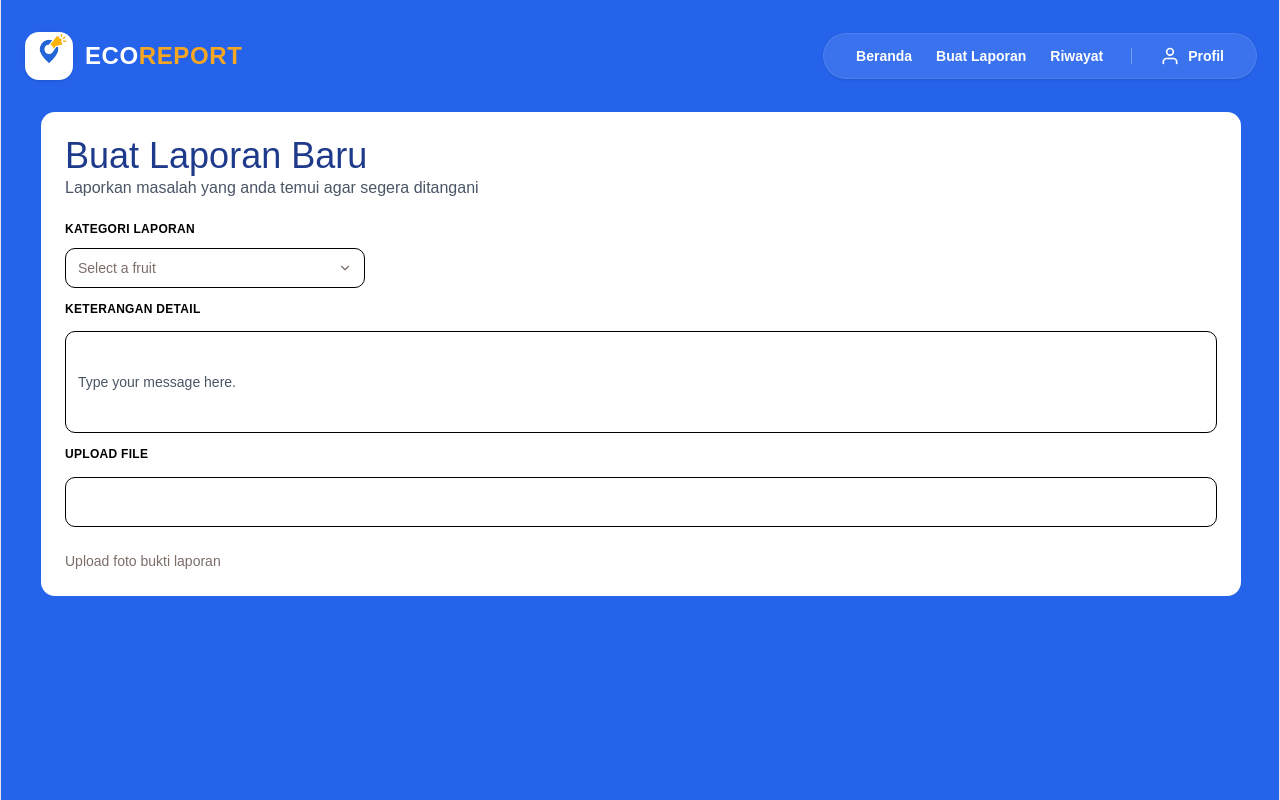
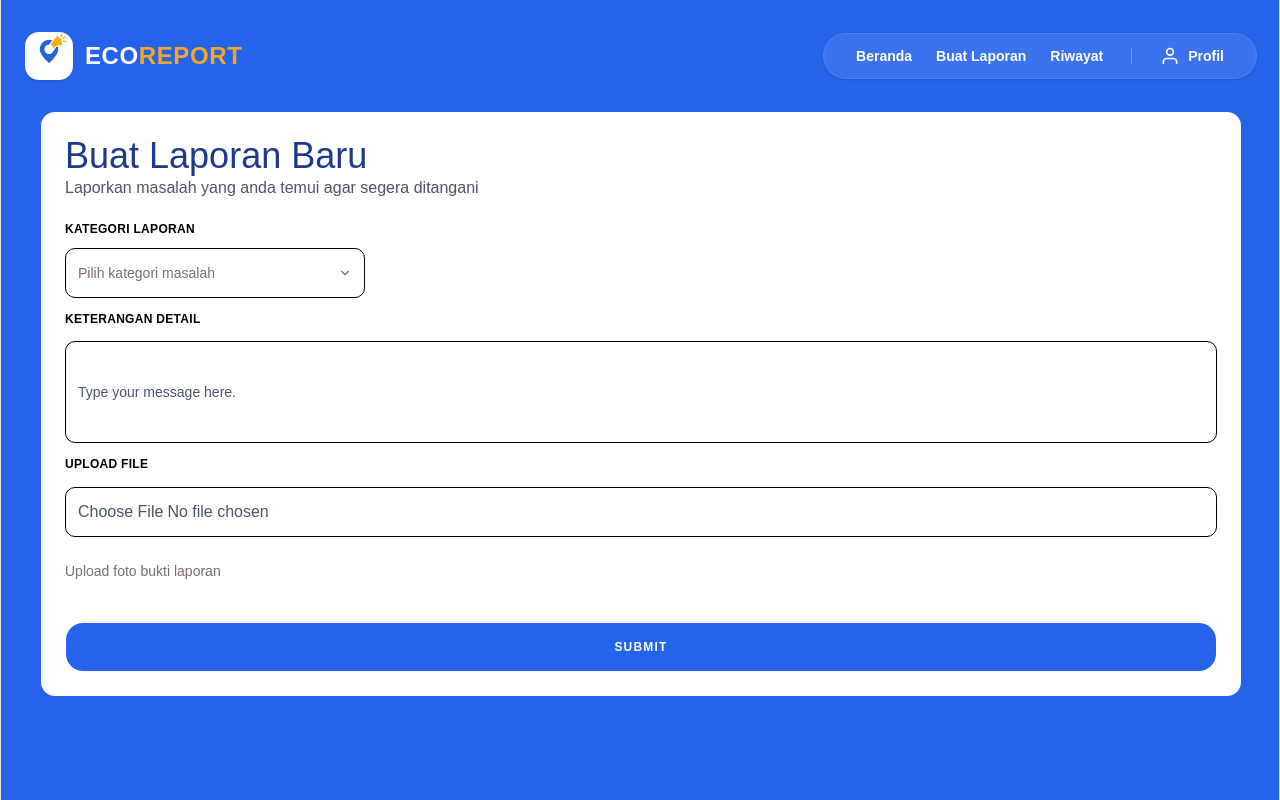
Before and after one commit to EiRuMF/EcoReport, a React (Vite) app: page /form in a window 1280 px wide. Built offline with nearby package versions, Linux system fonts and the light colour scheme.

Commit message:
update terbaru

```diff
--- /dev/null
+++ b/src/layout/AdminLayout.jsx
@@ -0,0 +1,12 @@
+import { Outlet } from "react-router-dom";
+import blankbg from "@/assets/blankbg.webp";
+
+function BlankLayout() {
+  return (
+    <main className="min-h-screen w-screen flex items-center justify-center bg-[#2563EB]">
+      <Outlet />
+    </main>
+  );
+}
+
+export default BlankLayout;
--- a/src/pages/Form/index.jsx
+++ b/src/pages/Form/index.jsx
@@ -33,12 +33,12 @@ const index = () => {
           <FieldLabel htmlFor="input-demo-api-key" className="mb-2">
             Kategori Laporan
           </FieldLabel>
-          <SelectTrigger className="w-[300px] mb-3 px-3 py-3 border border-black rounded-lg bg-white text-gray-600 placeholder:text-gray-600">
-            <SelectValue placeholder="Select a fruit" />
+          <SelectTrigger className="w-[300px] mb-3 px-3 py-6 border border-black rounded-lg bg-white text-gray-600 placeholder:text-gray-600">
+            <SelectValue placeholder="Pilih kategori masalah" />
           </SelectTrigger>
           <SelectContent>
             <SelectGroup>
-              <SelectLabel>Fruits</SelectLabel>
+              <SelectLabel>Masalah</SelectLabel>
               <SelectItem value="apple">Banjir</SelectItem>
               <SelectItem value="banana">Jalan Umum</SelectItem>
               <SelectItem value="blueberry">Taman</SelectItem>
@@ -58,14 +58,21 @@ const index = () => {
         </Field>
 
         <Field>
-          <FieldLabel htmlFor="input-demo-api-key">Upload File</FieldLabel>
+          <FieldLabel>Upload File</FieldLabel>
           <input
-            id="file"
+            type="file"
             accept="image/*"
-            className="w-[300px] mb-3 px-3 py-3 border border-black rounded-lg bg-white text-gray-600 placeholder:text-gray-600"
+            className="w-30 mb-3 px-3 py-3 border border-black rounded-lg bg-white text-gray-600 placeholder:text-gray-600"
           />
           <FieldDescription>Upload foto bukti laporan</FieldDescription>
         </Field>
+
+        <Button
+          type="submit"
+          className="mt-10 w-full p-6 bg-[#2563EB] rounded-2xl text-white"
+        >
+          Submit
+        </Button>
       </form>
     </div>
   );
```
Also changed, not shown: src/router/index.jsx (+12 -0 lines), src/pages/Admin/Home/Card.jsx (added), src/pages/Admin/Home/Index.jsx (added), src/pages/Admin/Home/Map.jsx (added), src/pages/Admin/Home/Statistik.jsx (added), src/pages/Admin/Laporan/Detail.jsx (added), src/pages/Admin/Laporan/Index.jsx (added), src/pages/Admin/Laporan/Tabel.jsx (added).
